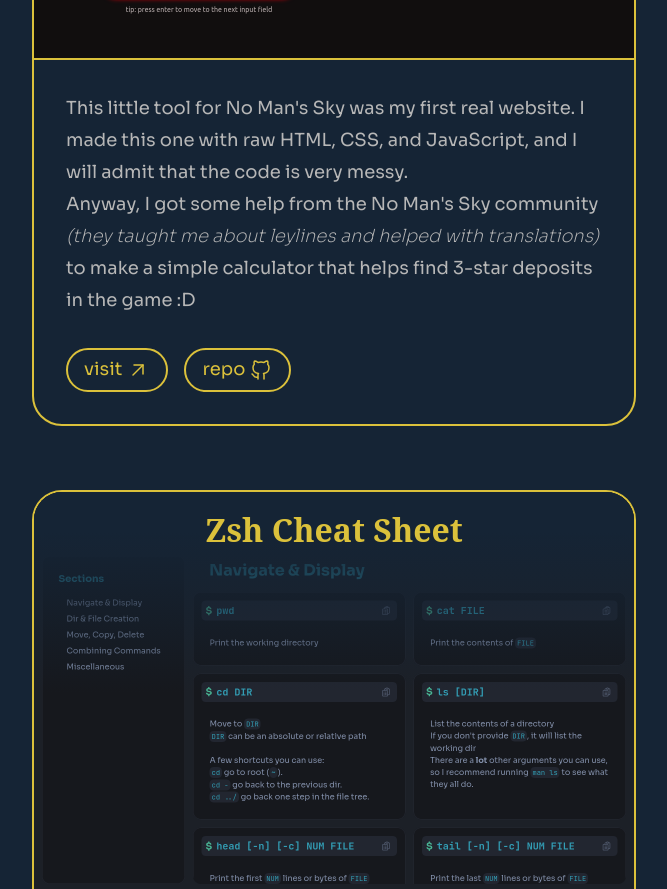
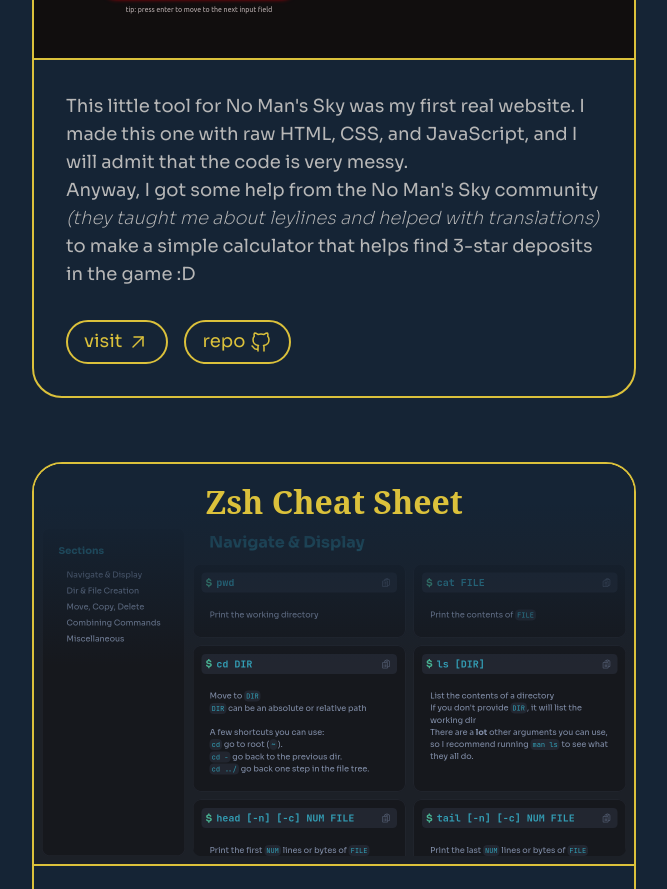
Before and after one commit to SoupCat-Py/reactfolio, a React (Vite) app: page / in a window 1280 px wide. Shown: the part 1619-2508 px from the top of the page, without its empty margins (306-973 px from the left). Built offline with nearby package versions, Linux system fonts and the light colour scheme; a web font is replaced by a local one.

Commit message:
increase p line height and added top z layer

```diff
--- a/src/root.css
+++ b/src/root.css
@@ -43,6 +43,7 @@
 .align-start {align-items: flex-start}
 .align-end {align-items: flex-end;}
 .display-grid {display: grid;}
+.zmax {z-index: 999}
 
 /* spacing */
 .p0   {padding: 0;}
@@ -77,7 +78,7 @@
 }
 p {
     margin: 0;
-    line-height: 2rem;
+    line-height: 28px;
 }
 br { margin-bottom: 0.5rem; }
 p, button, .btn, .body, .small { font-family: var(--font-body), "sans-serif"; }
```
